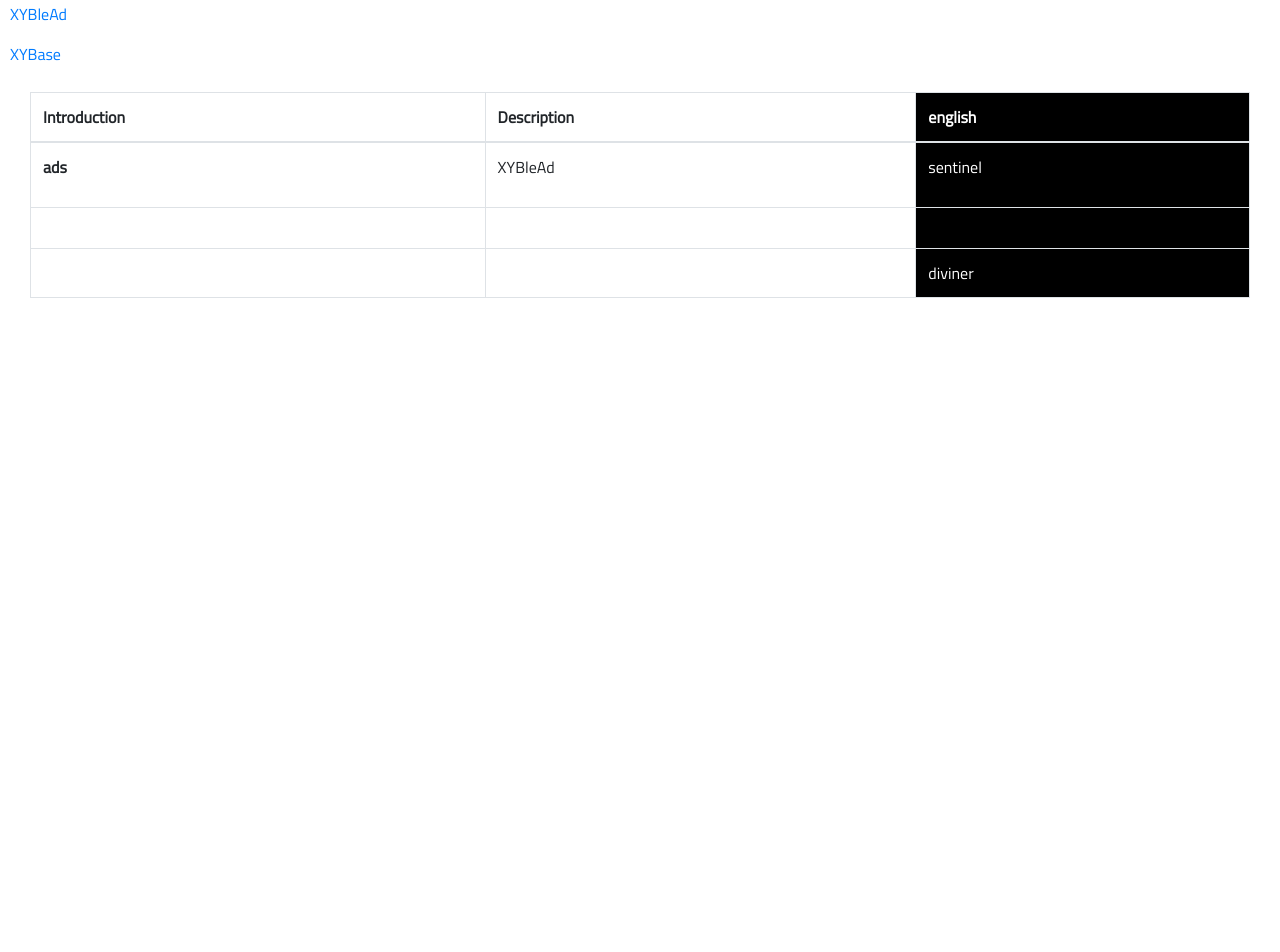
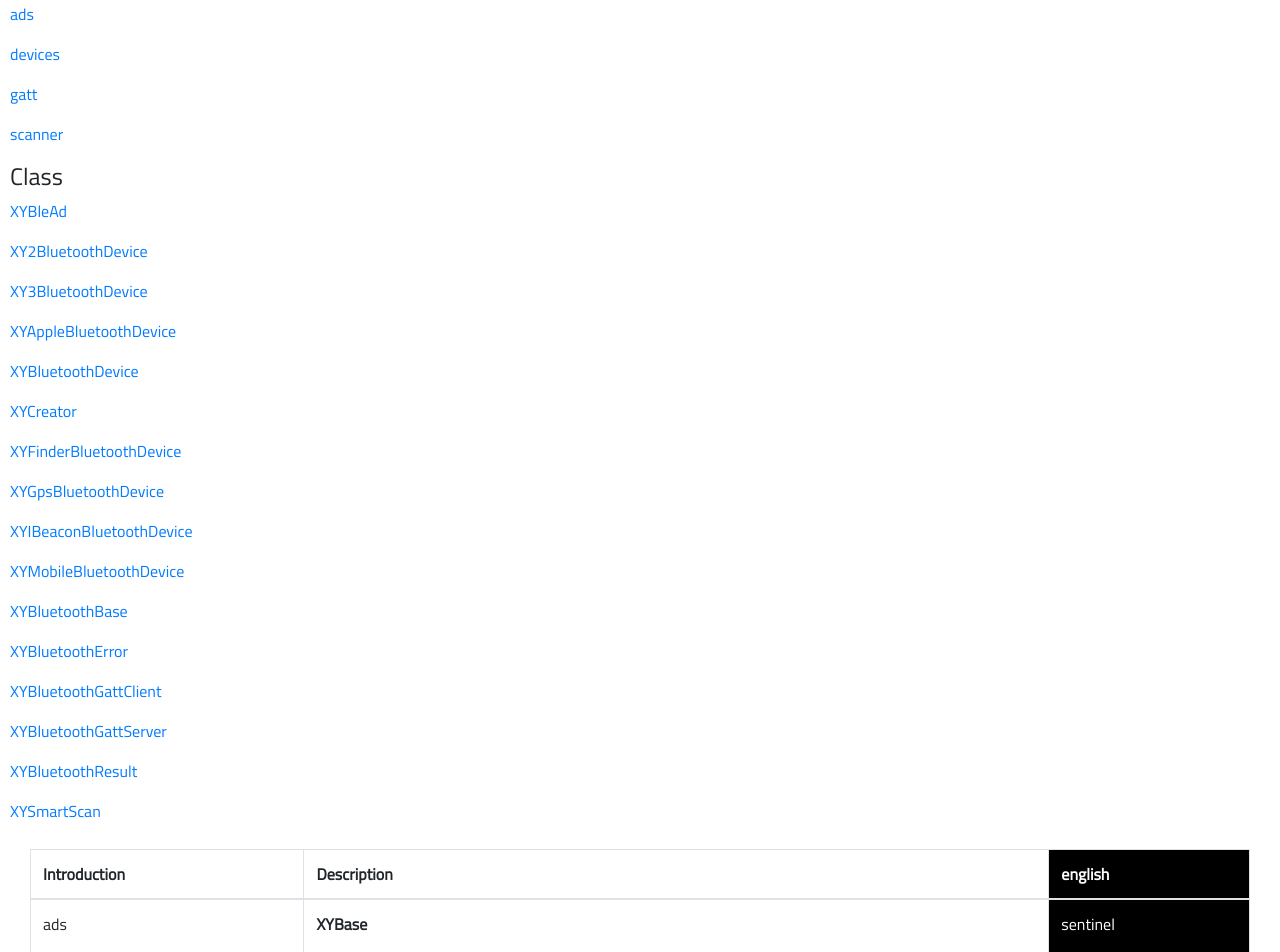
Before and after one commit to XYOracleNetwork-v1/app-reference-react, a React (Create React App) app: page / in a window 1280 px wide. Shown: the part 80-1032 px from the top of the page. Before the commit the page ends 800 px from the top, so only its background shows below. Built offline with nearby package versions, Linux system fonts and the light colour scheme.

Commit message:
full update of state management

```diff
--- a/src/App.js
+++ b/src/App.js
@@ -4,61 +4,58 @@ import Layout from './components/Layout'
 import Header from './components/Header'
 import SideNav from './components/SideNav'
 import MethodOutputView from './components/MethodOutputView'
-import functionNames from './products'
 import sdkBle from './BLE_Schema'
 
-console.log(sdkBle[0].modules[0])
+console.log(sdkBle[0].modules)
 
 class App extends Component {
   constructor(props) {
     super(props)
-    // the only state that should be managed is the products and languages
+    // the only state that should be managed is the products and languages, but not there yet
     this.state = {
       products: [],
       languages: [],
       methods: [],
+      classes: [],
       superClasses: [],
-      descriptions: [],
-      mainNames: []
+      descriptions: []
     }
   }
 
   componentDidMount() {
     this.setState( state => ({
-      products: sdkBle.map((productId, i) => (
-        <p key={i}>{productId.id}</p>)
+      products: sdkBle.map(productId => (
+        <li key={productId}>{productId.id}</li>)
       ),
-      languages: sdkBle.map((lang, i) => (
-      <p key={i}>{lang.lang[i]}</p>)
+      languages: sdkBle.map(lang => (
+      <li key={lang}>{lang.lang}</li>)
       ),
-      methods: sdkBle.map((method, i) => (
-      <p key={i}>{method.modules[i].objects[i].name}</p>)
+      methods: sdkBle.map((method, i) => method.modules.map(mod => <p>{mod.name}</p>)
       ),
-      superClasses: sdkBle.map((superClass, i) => (
-        <p key={i}>{superClass.modules[i].objects[i].super}</p>)
+      classes: sdkBle.map((method, i) => method.modules.map(mod => mod.objects.map(obj => <p>{obj.name}</p>))
       ),
-      descriptions: sdkBle.map((desc, i) => (
-        <p key={i}>{desc.modules[i].objects[i].desc}</p>)
+      superClasses: sdkBle.map((method, i) => method.modules.map(mod => mod.objects.map(obj => <p>{obj.super}</p>))
       ),
-      mainNames: sdkBle.map((method, i) => (
-        <p key={i}>{method.modules[i].name}</p>)
+      descriptions: sdkBle.map((method, i) => ( method.modules.map(mod => <p>{mod.desc}</p>))
       )
   }))
 }
 
   render() {
+
     return (
       <div className='app'>
       <Layout>
         <Header methods={this.state.methods} language={this.state.languages} product={this.state.products}/>
         <SideNav
           methods={this.state.methods}
-          supers={this.state.superClasses}
+          classes={this.state.classes}
           functionNames={this.state.methods}
-        />
+          />
         <MethodOutputView
           language={this.state.languages}
           name={this.state.methods}
+          supers={this.state.superClasses}
           description={this.state.descriptions}
           startName={this.state.mainNames}
           output=''
--- a/src/components/Layout.js
+++ b/src/components/Layout.js
@@ -1,4 +1,4 @@
-import React, { Component } from 'react'
+import React from 'react'
 
 const layoutStyle = {
   'fontFamily': 'Titillium Web'
--- a/src/components/MethodOutputView.js
+++ b/src/components/MethodOutputView.js
@@ -21,8 +21,8 @@ export default class MethodView extends Component {
             </thead>
             <tbody>
               <tr>
-                <th scope="row">{this.props.startName}</th>
                 <td>{this.props.name}</td>
+                <th scope="row">{this.props.supers}</th>
                 <td style={outputStyle}>sentinel</td>
               </tr>
               <tr>
--- a/src/components/SideNav.js
+++ b/src/components/SideNav.js
@@ -5,19 +5,15 @@ const sideNavStyle = {
 }
 
 export default class SideNav extends Component {
-  constructor(props) {
-    super(props)
-  }
-
-  // showMethod = () => {
-  //   this.setState(state => ({class: this.props.superClass.map(method)}))
-  // }
 
   render() {
     return (
       <div style={sideNavStyle}>
-        <a href={this.props.methods}>{this.props.methods}</a>
-        <a href={this.props.supers}>{this.props.supers}</a>
+        <a href="#">{this.props.methods.map((method, i) => (<p key={i}>{method}</p>))}</a>
+        <h4>Class</h4>
+        <div>
+          <a href="#">{this.props.classes}</a>
+        </div>
       </div>
     )
   }
```
